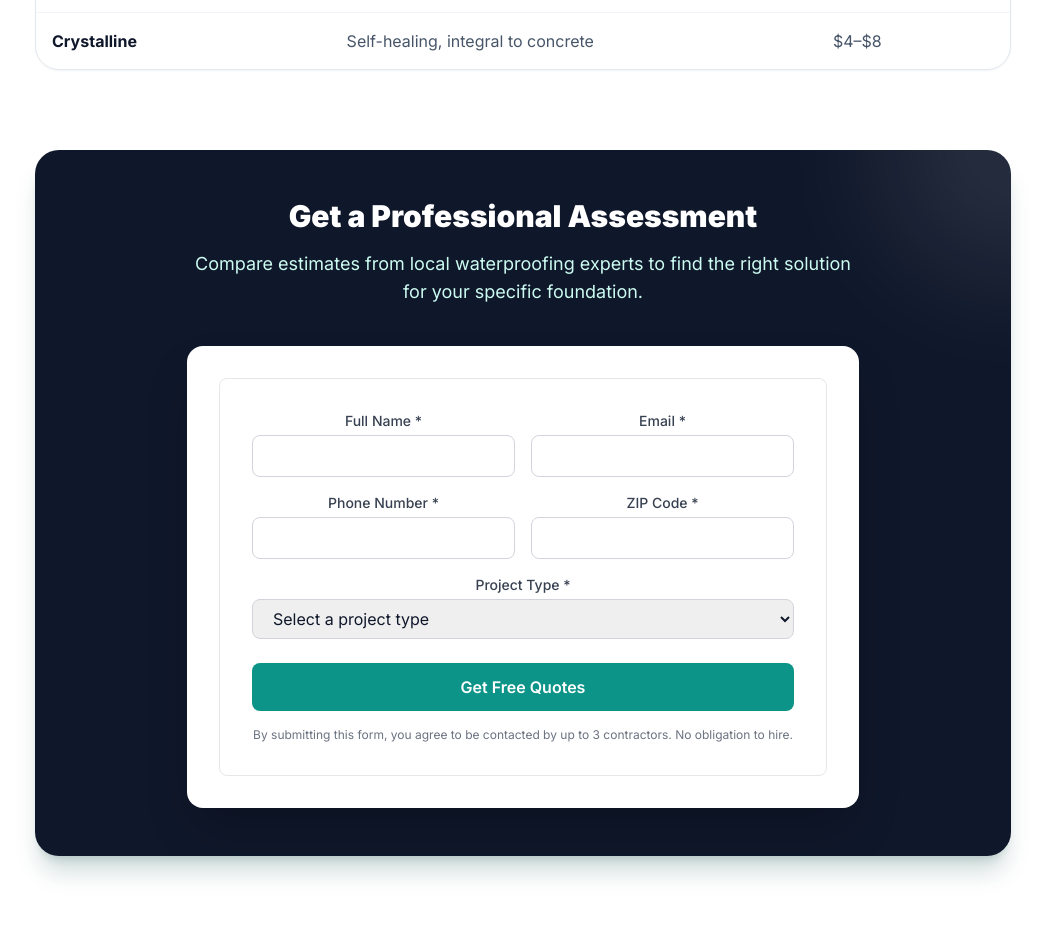
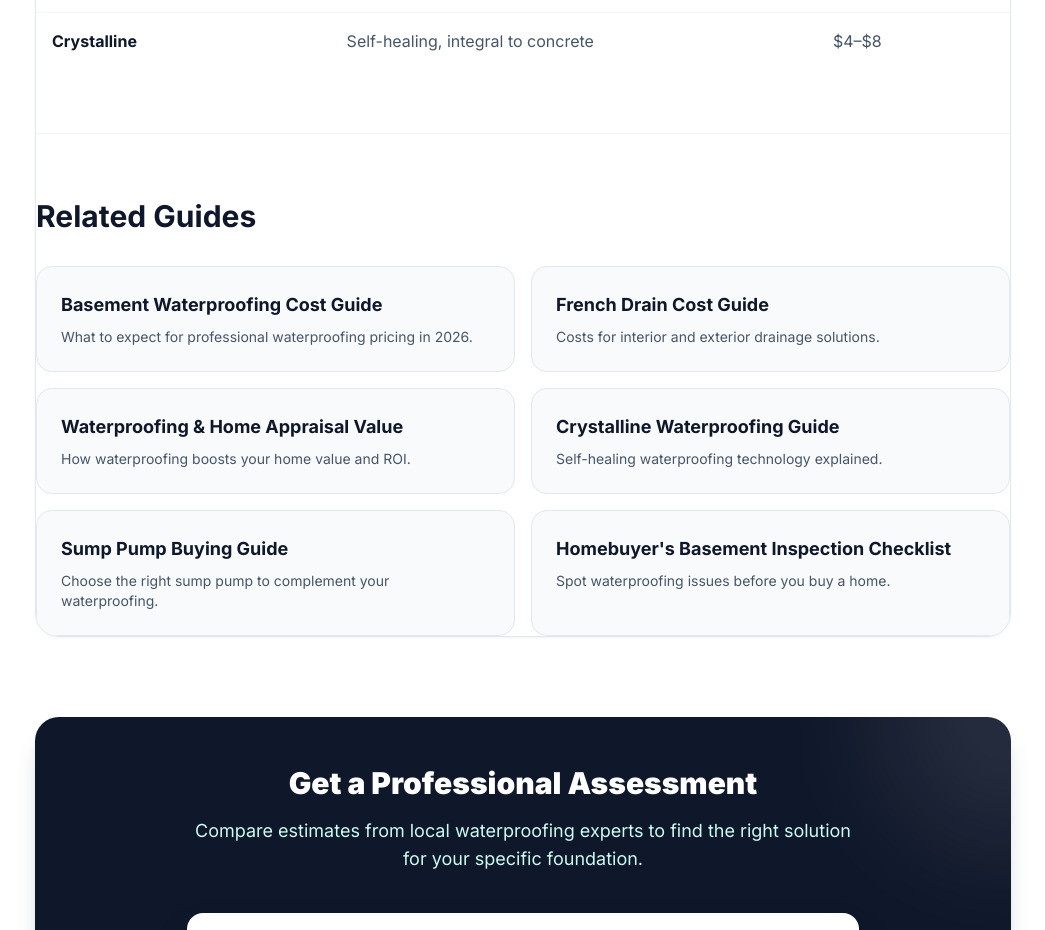
Before and after one commit to thebasementguide2026/basement-guide, a Next.js app: page /articles/interior-vs-exterior-waterproofing in a window 1280 px wide. Shown: the part 3420-4350 px from the top of the page, without its empty margins (117-1162 px from the left). Built offline with nearby package versions, Linux system fonts and the light colour scheme.

Commit message:
Add Related Guides section to interior-vs-exterior-waterproofing

```diff
--- a/app/articles/interior-vs-exterior-waterproofing/page.tsx
+++ b/app/articles/interior-vs-exterior-waterproofing/page.tsx
@@ -194,6 +194,37 @@ export default function InteriorVsExteriorGuide() {
                 </tr>
               </tbody>
             </table>
+
+                      {/* Related Guides */}
+          <div className='border-t border-slate-100 pt-16 mt-16'>
+            <h2 className='text-3xl font-bold text-slate-900 mb-8'>Related Guides</h2>
+            <div className='grid grid-cols-1 md:grid-cols-2 gap-4 not-prose'>
+              <Link href='/articles/basement-waterproofing-cost' className='block bg-slate-50 rounded-2xl p-6 hover:bg-teal-50 transition-colors border border-slate-200 hover:border-teal-300'>
+                <h4 className='text-lg font-bold text-slate-900 mb-2'>Basement Waterproofing Cost Guide</h4>
+                <p className='text-slate-600 text-sm'>What to expect for professional waterproofing pricing in 2026.</p>
+              </Link>
+              <Link href='/articles/french-drain-cost' className='block bg-slate-50 rounded-2xl p-6 hover:bg-teal-50 transition-colors border border-slate-200 hover:border-teal-300'>
+                <h4 className='text-lg font-bold text-slate-900 mb-2'>French Drain Cost Guide</h4>
+                <p className='text-slate-600 text-sm'>Costs for interior and exterior drainage solutions.</p>
+              </Link>
+              <Link href='/articles/waterproofing-home-appraisal-value' className='block bg-slate-50 rounded-2xl p-6 hover:bg-teal-50 transition-colors border border-slate-200 hover:border-teal-300'>
+                <h4 className='text-lg font-bold text-slate-900 mb-2'>Waterproofing & Home Appraisal Value</h4>
+                <p className='text-slate-600 text-sm'>How waterproofing boosts your home value and ROI.</p>
+              </Link>
+              <Link href='/articles/crystalline-waterproofing' className='block bg-slate-50 rounded-2xl p-6 hover:bg-teal-50 transition-colors border border-slate-200 hover:border-teal-300'>
+                <h4 className='text-lg font-bold text-slate-900 mb-2'>Crystalline Waterproofing Guide</h4>
+                <p className='text-slate-600 text-sm'>Self-healing waterproofing technology explained.</p>
+              </Link>
+              <Link href='/articles/sump-pump-buying-guide' className='block bg-slate-50 rounded-2xl p-6 hover:bg-teal-50 transition-colors border border-slate-200 hover:border-teal-300'>
+                <h4 className='text-lg font-bold text-slate-900 mb-2'>Sump Pump Buying Guide</h4>
+                <p className='text-slate-600 text-sm'>Choose the right sump pump to complement your waterproofing.</p>
+              </Link>
+              <Link href='/articles/homebuyers-basement-inspection-checklist' className='block bg-slate-50 rounded-2xl p-6 hover:bg-teal-50 transition-colors border border-slate-200 hover:border-teal-300'>
+                <h4 className='text-lg font-bold text-slate-900 mb-2'>Homebuyer's Basement Inspection Checklist</h4>
+                <p className='text-slate-600 text-sm'>Spot waterproofing issues before you buy a home.</p>
+              </Link>
+            </div>
+          </div>
           </div>
 
           <div className='bg-slate-900 rounded-3xl p-12 text-white my-20 shadow-xl shadow-teal-900/20 relative overflow-hidden not-prose'>
```
